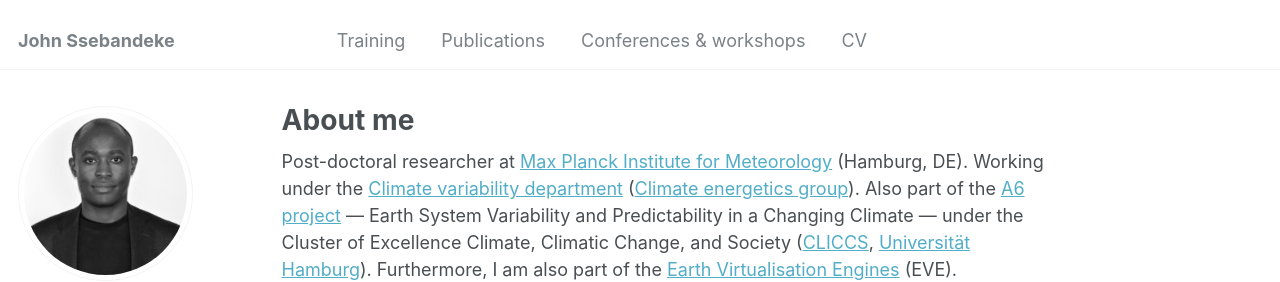
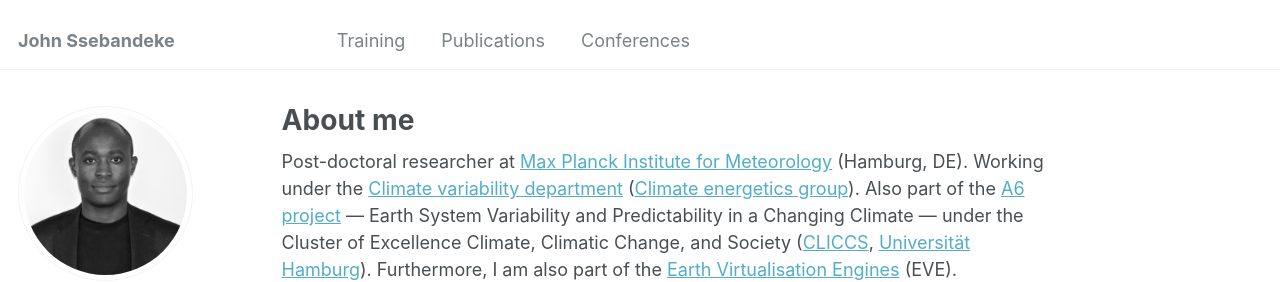
Before and after one commit to john-ssebandeke/john-ssebandeke.github.io, a Jekyll site: the page built from _pages/about.md, in a window 1280 px wide. Shown: the top 282 px of the page. Built offline with Jekyll 4.4.1, drawn with Linux system fonts in a browser that asks for light colours; some web fonts are replaced.

Commit message:
Update navigation.yml

```diff
--- a/_data/navigation.yml
+++ b/_data/navigation.yml
@@ -13,7 +13,7 @@ main:
   - title: "Publications"
     url: /publications/
 
-  - title: "Conferences & workshops"
+  - title: "Conferences"
     url: /conference/
 
  # - title: "Teaching"
@@ -28,8 +28,8 @@ main:
  # - title: "Blog Posts"
  #   url: /year-archive/
 
-  - title: "CV"
-    url: /cv/
+ # - title: "CV"
+ #   url: /cv/
 
   #- title: "Guide"
   #  url: /markdown/
```
